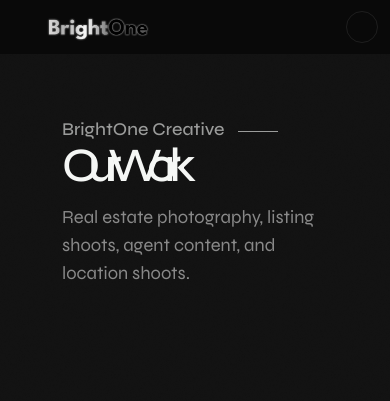
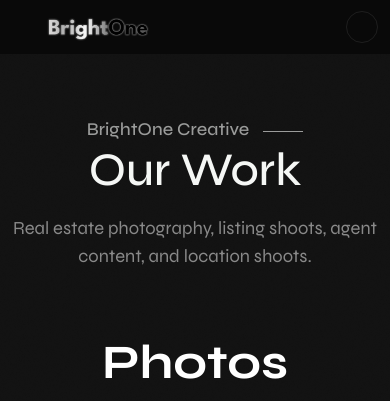
Before and after one commit to hiteshdevlpr/BrightOne, a Next.js app: page /work in a window 390 px wide. Shown: the top 401 px of the page. Built offline with nearby package versions, Linux system fonts and the light colour scheme; a web font is replaced by a local one.

Commit message:
Mobile ui issues for work page

```diff
--- a/src/app/globals.scss
+++ b/src/app/globals.scss
@@ -98,7 +98,15 @@
 .scroll-mt-nav { scroll-margin-top: 5rem; }
 
 /* Work page (/work) */
+.work-page-main { padding-left: 50px; padding-right: 50px; }
+@media (max-width: 767px) { .work-page-main { padding-left: 0; padding-right: 0; } }
 .work-hero { padding-top: 4rem; padding-bottom: 4rem; }
+.work-hero .work-hero-title { font-size: clamp(48px, 10vw, 120px); text-align: center; }
+@media (max-width: 767px) {
+  .work-hero { padding-bottom: 0; }
+  .work-hero .work-hero-title { font-size: clamp(28px, 12vw, 48px); line-height: 1.15; letter-spacing: 0px; }
+  .work-hero .tm-hero-content { text-align: center; }
+}
 .work-section { padding-top: 4rem; padding-bottom: 4rem; }
 .work-section-alt { background: rgba(255,255,255,0.06); }
 .work-section-title { font-size: 48px; font-weight: 700; color: #fff; margin-bottom: 2.5rem; text-align: center; }
--- a/src/app/work/WorkPageClient.tsx
+++ b/src/app/work/WorkPageClient.tsx
@@ -204,7 +204,7 @@
       <div id="smooth-wrapper">
         <div id="smooth-content">
           <div className="inner-bg" style={{ backgroundImage: 'url(/assets/img/home-01/team/team-details-bg.png)' }}>
-            <main style={{ paddingLeft: '50px', paddingRight: '50px' }}>
+            <main className="work-page-main">
               {/* Hero */}
               <section className="work-hero tm-hero-area tm-hero-ptb p-relative">
                 <div className="container-fluid">
@@ -212,7 +212,7 @@
                     <div className="col-xl-12">
                       <div className="tm-hero-content">
                         <span className="tm-hero-subtitle tp_fade_left">BrightOne Creative</span>
-                        <h1 className="tm-hero-title-big tp_fade_bottom" style={{ fontSize: 'clamp(48px, 10vw, 120px)' }}>
+                        <h1 className="tm-hero-title-big work-hero-title tp_fade_bottom">
                           Our Work
                         </h1>
                         <p className="text-white-50 mt-3 mb-0 tp_fade_bottom" style={{ fontSize: '1.15rem', maxWidth: '36rem', marginLeft: 'auto', marginRight: 'auto' }}>
```
